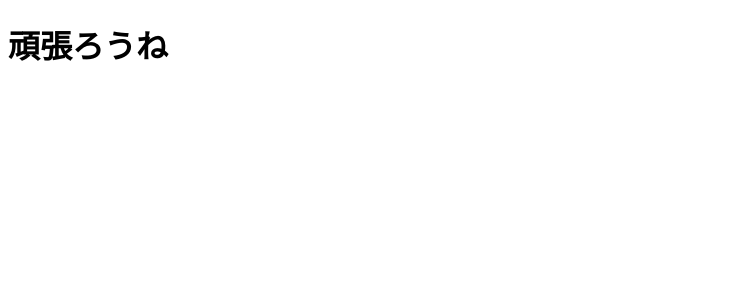
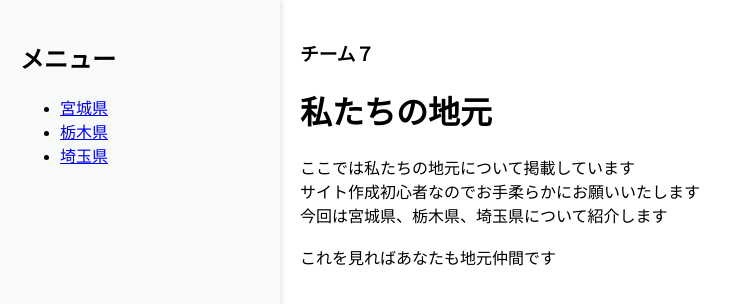
Before and after one commit to se18-1215/2025-cs1-e-class5-team7, a plain HTML site: page index.html in a window 1280 px wide. Shown: the top 304 px of the page, without its empty margins (0-749 px from the left). Drawn offline with Linux system fonts and the light colour scheme; files that its build step writes are made by us from their sources.

Commit message:
メインページ
いろいろ

```diff
--- a/css/index.css
+++ b/css/index.css
@@ -0,0 +1,21 @@
+body {
+    margin: 0;
+    font-family: Arial, sans-serif;
+    display: flex;
+    /* 横並びにする */
+    flex-direction: row;
+    /* 左から右へ */
+}
+
+.sidebar {
+    width: 240px;
+    background-color: #f8f9fa;
+    padding: 20px;
+    height: 100vh;
+    box-shadow: 2px 0 5px rgba(0, 0, 0, 0.1);
+}
+
+.main-content {
+    flex-grow: 1;
+    padding: 20px;
+}
--- a/index.html
+++ b/index.html
@@ -8,8 +8,26 @@
 </head>
 
 <body>
-    <h1>頑張ろうね</h1>
+    <div class="sidebar">
+        <h2>メニュー</h2>
+        <ul>
+            <li><a href="miyagi.html">宮城県</a></li>
+            <li><a href="tochigi.html">栃木県</a></li>
+            <li><a href="saitama.html">埼玉県</a>
+            </li>
+        </ul>
+    </div>
 
+    <div class="main-content">
+        <h3>チーム７</h3>
+        <h1>私たちの地元</h1>
+        <p>
+            ここでは私たちの地元について掲載しています<br>
+            サイト作成初心者なのでお手柔らかにお願いいたします<br>
+            今回は宮城県、栃木県、埼玉県について紹介します<br><br>
+            これを見ればあなたも地元仲間です
+        </p>
+    </div>
 </body>
 
 </html>
```
